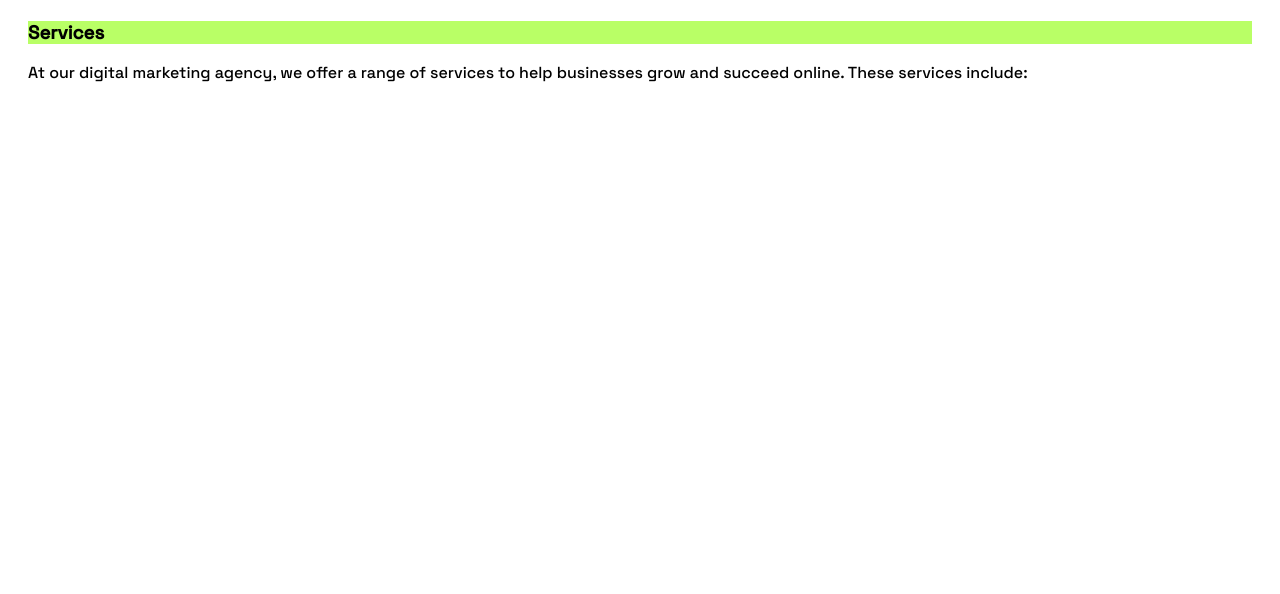
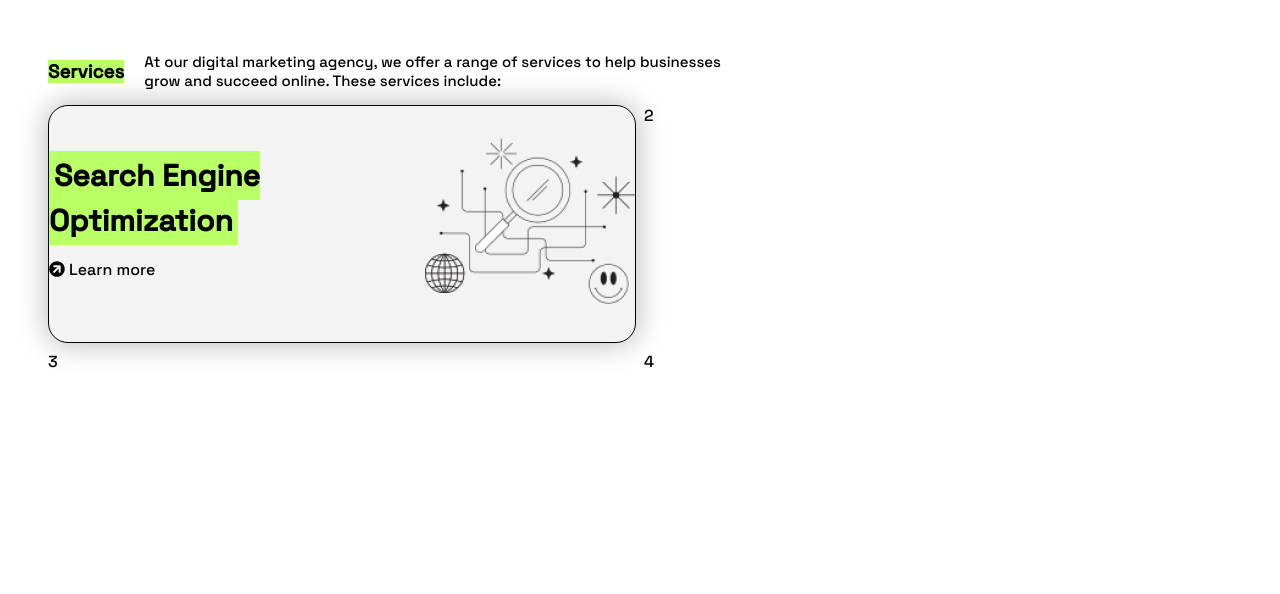
Before and after one commit to adeniji-adebanjo/positivus, a plain HTML site: page positivus.html in a window 1280 px wide. Shown: the part 531-1125 px from the top of the page. Before the commit the page ends 800 px from the top, so only its background shows below. Drawn offline with Linux system fonts and the light colour scheme.

Commit message:
created a new folder for kelvin

```diff
--- a/assets/css/positivus.css
+++ b/assets/css/positivus.css
@@ -84,6 +84,86 @@
   justify-content: space-between;
   margin-right: 50px;
 }
-.services h3 {
+.services {
+  margin: 35px 20px;
+}
+.services-header {
+  display: flex;
+  justify-content: start;
+  align-items: center;
+  column-gap: 20px;
+}
+.services-header h3 {
   background-color: var(--green);
+  max-width: fit-content;
 }
+.services-header p {
+  max-width: 50%;
+  font-size: 15px;
+}
+.services-cards {
+  /* width: 1366px;
+  height: 768px; */
+
+  display: grid;
+  grid:
+    "seo ppcads" 1fr
+    "smm emm" 1fr
+    "content-creation analytics-tracking" 1fr
+    / 1fr 1fr;
+  gap: 8px;
+}
+
+.seo {
+  grid-area: seo;
+}
+.ppcads {
+  grid-area: ppcads;
+}
+.smm {
+  grid-area: smm;
+}
+.emm {
+  grid-area: emm;
+}
+.content-creation {
+  grid-area: content-creation;
+}
+.analytics-tracking {
+  grid-area: analytics-tracking;
+}
+
+.seo {
+  display: flex;
+  align-items: center;
+  border: 1px solid #000;
+  border-radius: 20px;
+  padding: 2em 0;
+  justify-content: space-around;
+  background-color: var(--grey);
+  box-shadow: 0 0 30px 0 rgba(0, 0, 0, 0.3);
+  /* border-bottom-style: solid 5px #000;
+  border-bottom: -5px solid #000; */
+  /* width: 500px; */
+}
+.seo .seo-card-text h4 {
+  background: var(--Green, #b9ff66);
+  padding: 5px;
+  display: inline;
+  line-height: 45px;
+  font-size: 30px;
+  /* max-width: 50%; */
+  /* word-spacing: 5px; */
+}
+/*h4 span {
+   word-wrap: break-word;
+  overflow-wrap: break-word;
+  white-space: pre-line;
+}
+h4 span::after {
+  content: "\A";
+  white-space: pre;
+}*/
+.fa-arrow-circle-right {
+  transform: rotate(-45deg);
+}
--- a/positivus.html
+++ b/positivus.html
@@ -96,12 +96,40 @@
       </div>
       <!-- Services -->
       <div class="services">
-        <h3>Services</h3>
-        <p>
-          At our digital marketing agency, we offer a range of services to help
-          businesses grow and succeed online. These services include:
-        </p>
+        <div class="services-header">
+          <h3>Services</h3>
+          <p>
+            At our digital marketing agency, we offer a range of services
+            <!-- <span> -->
+            to help businesses grow and succeed online. These services include:
+            <!-- </span> -->
+          </p>
+        </div>
+        <section class="services-cards">
+          <div class="seo">
+            <div class="seo-card-text">
+              <h4>Search Engine <span>Optimization </span></h4>
+              <p><i class="fas fa-arrow-circle-right"> </i> Learn more</p>
+            </div>
+            <div class="seo-card-image">
+              <img src="/assets/images/positivus/seo.png" alt="seo-image" />
+              <!-- width="100px"
+                height="100px" -->
+            </div>
+          </div>
+          <div class="ppcads">2</div>
+          <div class="smm">3</div>
+          <div class="emm">4</div>
+          <div class="content-creation">5</div>
+          <div class="analytics-tracking">6</div>
+        </section>
       </div>
     </div>
+    <script
+      defer
+      src="https://use.fontawesome.com/releases/v5.15.4/js/all.js"
+      integrity="sha384-rOA1PnstxnOBLzCLMcre8ybwbTmemjzdNlILg8O7z1lUkLXozs4DHonlDtnE7fpc"
+      crossorigin="anonymous"
+    ></script>
   </body>
 </html>
```
Also changed, not shown: assets/images/positivus/analytics-tracking.png (added), assets/images/positivus/content.png (added), assets/images/positivus/email-marketing.png (added), assets/images/positivus/payperclick.png (added), assets/images/positivus/seo.png (added), assets/images/positivus/smm.png (added), kelvin/kelvin.html (added).
